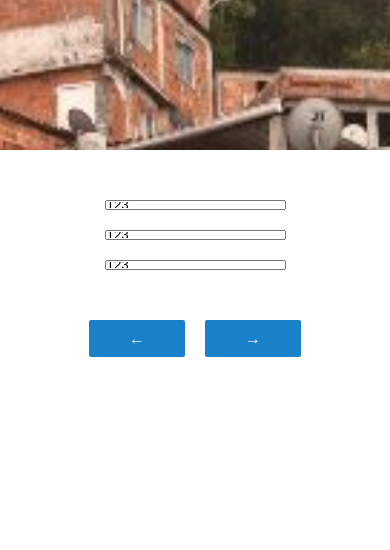
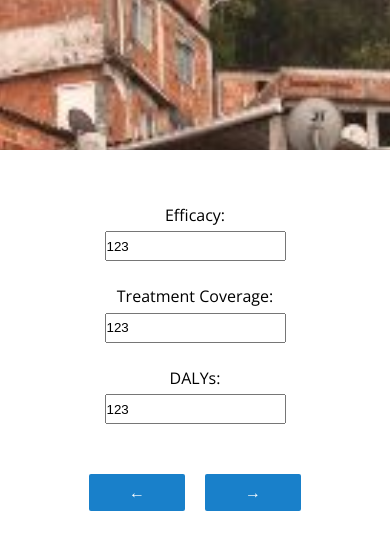
Before and after one commit to GhiProject/ghi_forecasting_tool, a Flask app: page /form3 in a window 390 px wide. Shown: the part 97-647 px from the top of the page. Run offline with Flask 2, Linux system fonts and the light colour scheme.

Commit message:
Made form3 responsive

```diff
--- a/static/css/style.css
+++ b/static/css/style.css
@@ -209,9 +209,7 @@ body {
     .form {
       align-items: center; }
       .form label {
-        display: none; }
-      .form__control-group .button {
-        margin: 0 1rem; } }
+        display: block; } }
   .form__dropdown {
     width: 30rem; }
   .form__group {
@@ -220,13 +218,21 @@ body {
     align-items: center; }
     .form__group:not(:last-child) {
       padding-bottom: 2rem; }
+    @media (max-width: 50rem) {
+      .form__group {
+        display: block;
+        text-align: center;
+        line-height: 3rem; } }
   .form__input[type="number"] {
-    height: 1rem; }
+    height: 3rem; }
   .form__control-group {
     padding: 3rem 0;
     display: flex;
     justify-content: space-around;
     align-items: center; }
+    @media (max-width: 50rem) {
+      .form__control-group .button {
+        margin: 0 1rem; } }
 
 .header {
   display: flex; }
```
Also changed, not shown: sass/layout/_form.scss (+15 -9 lines), sass/pages/_form.scss (+10 -8 lines).
